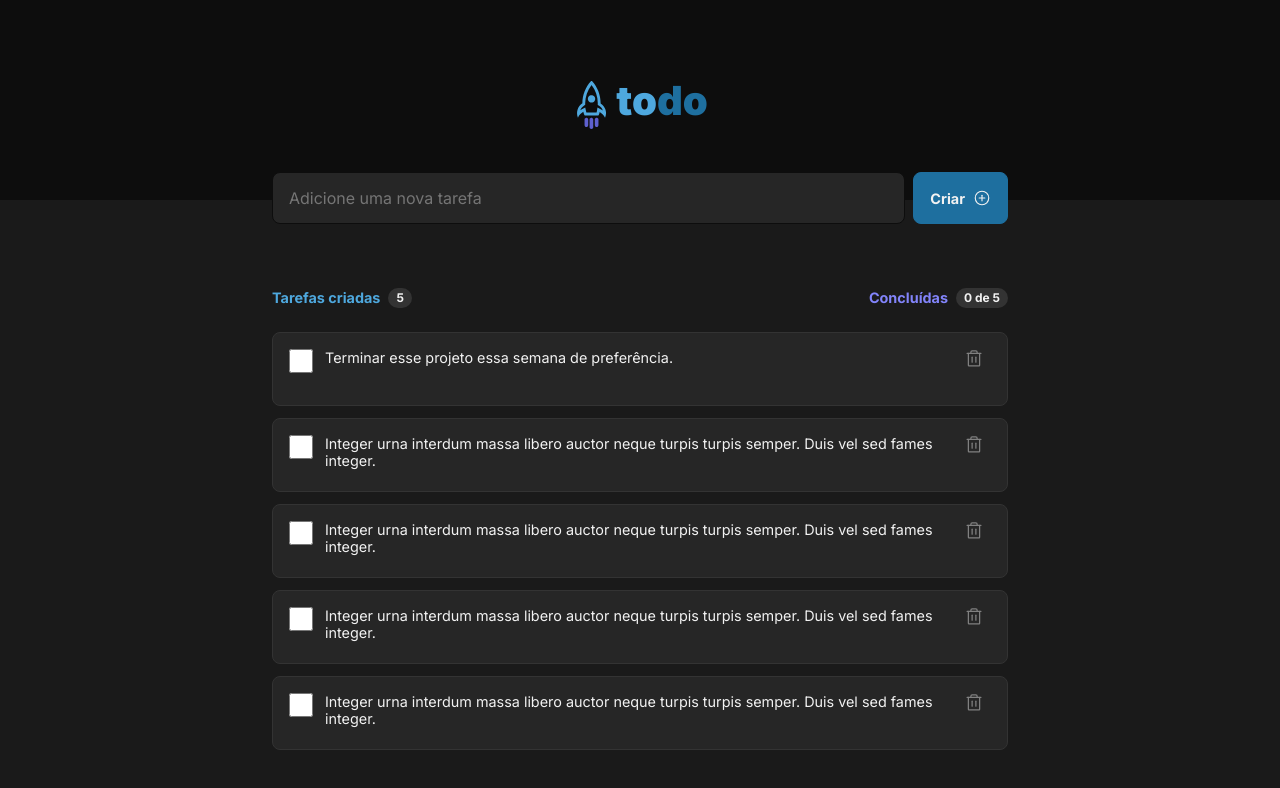
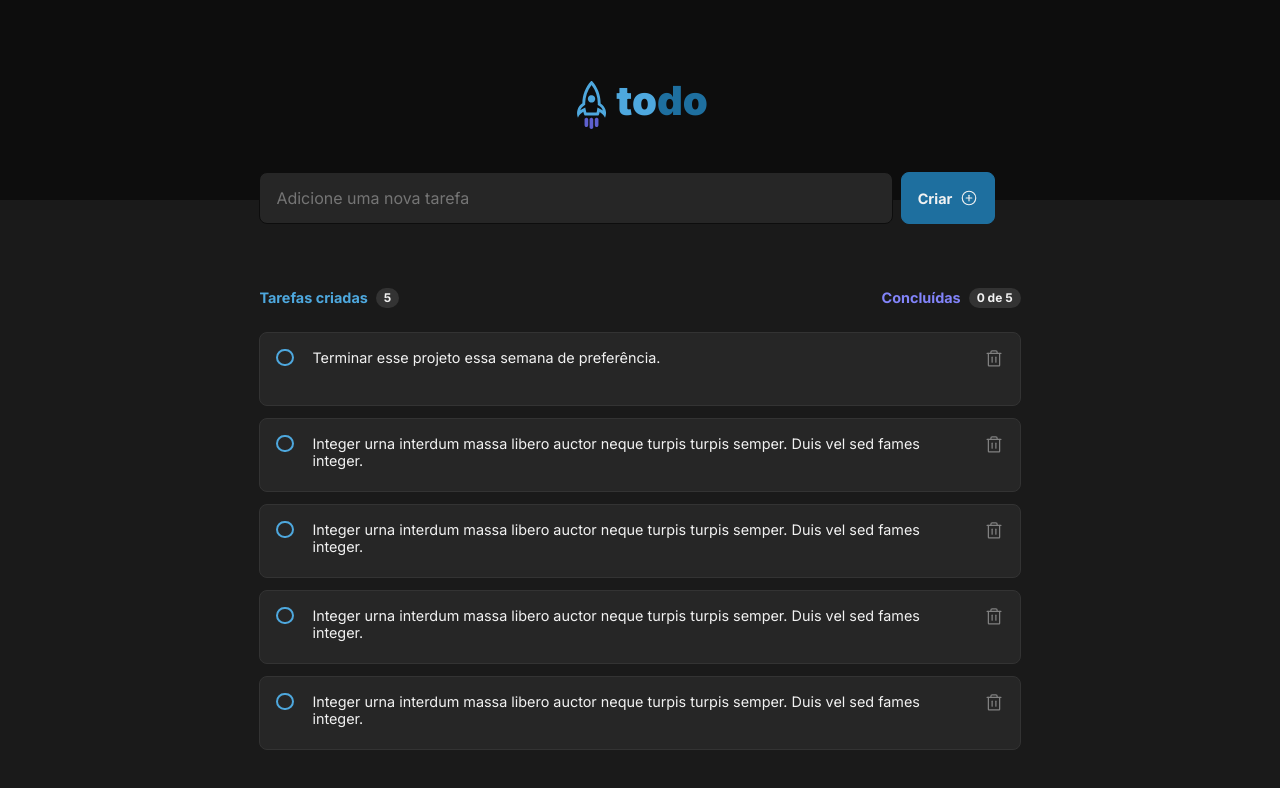
Before and after one commit to gregoryi2/Todo-list, a React (Vite) app: page / in a window 1280 px wide. Shown: the top 788 px of the page. Built offline with nearby package versions, Linux system fonts and the light colour scheme.

Commit message:
Falta pouco!

```diff
--- a/src/Dashboard.jsx
+++ b/src/Dashboard.jsx
@@ -56,7 +56,6 @@ export function Dashboard() {
         setTasks([...tasks, newTask]);
     }
 
-
     function taskComplete() {
         const checkedComplete = event.target.checked;
 
@@ -108,7 +107,6 @@ export function Dashboard() {
                     </div>
                 </div>
 
-                {/* O componente Empyt está com display none. */}
                 <Empyt />
 
                 {tasks.map(task => {
--- a/src/Tasks.jsx
+++ b/src/Tasks.jsx
@@ -1,4 +1,4 @@
-import { Check, Trash } from "phosphor-react";
+import { Trash } from "phosphor-react";
 import styles from './Tasks.module.css';
 
 export function Tasks({ content, deleteTask, taskComplete }) {
@@ -13,11 +13,14 @@ export function Tasks({ content, deleteTask, taskComplete }) {
 
     return (
         <div className={styles.tasks}>
-            <input onChange={capturarConcluido} type="checkbox" />
-            <p>{content.title}</p>
-            <button type="submit">
-                <Trash size={20} onClick={deletar} />
-            </button>
+            <label className={styles.container}>
+                <input onChange={capturarConcluido} type="checkbox" />
+                <p>{content.title}</p>
+                <button type="submit">
+                    <Trash size={20} onClick={deletar} />
+                </button>
+                <span className={styles.checkmark}></span>
+          </label>
         </div>
     )
 }
--- a/src/Tasks.module.css
+++ b/src/Tasks.module.css
@@ -1,8 +1,4 @@
 .tasks {
-    display: flex;
-    flex-direction: row;
-    align-items: flex-start;
-
     background: var(--gray-500);
     border: 1px solid var(--gray-400);
     border-radius: 0.5rem;
@@ -13,15 +9,71 @@
     margin-top: 0.75rem;
 }
 
-.tasks input[type=checkbox] {
+.container {
+    display: flex;
+    flex-direction: row;
+    align-items: flex-start;
+}
+
+.checkmark {
+    position: absolute;
+    height: 1.090625rem;
+    width: 1.090625rem;
+    background-color: var(--gray-500);
+    border: 2px solid var(--blue);
+    border-radius: 0.9rem ;
+    cursor: pointer;
+}
+
+.container:hover input ~ .checkmark {
+    background-color: var(--gray-500);
+  }
+
+  /* When the checkbox is checked, add a blue background */
+  .container input:checked ~ .checkmark {
+    background-color: var(--purple-dark);
+    border: 0px solid var(--blue);
+  }
+
+  /* Create the checkmark/indicator (hidden when not checked) */
+  .checkmark:after {
+    content: "";
+    position: absolute;
+    display: none;
+  }
+
+  /* Show the checkmark when checked */
+  .container input:checked ~ .checkmark:after {
+    display: block;
+  }
+
+  /* Style the checkmark/indicator */
+  .container .checkmark:after {
+    left: 7px;
+    top: 4px;
+    width: 3px;
+    height: 6px;
+    border: solid white;
+    border-width: 0 2px 2px 0;
+    -webkit-transform: rotate(45deg);
+    -ms-transform: rotate(45deg);
+    transform: rotate(45deg);
+  }
+
+.tasks .container input[type=checkbox] {
     width: 1.5rem;
     height: 1.5rem;
 
     border: 1px solid;
     border-radius: 1rem;
+
+    background-color: transparent;
+    color: transparent;
+
+    visibility: hidden;
 }
 
-.tasks p {
+.tasks .container p {
     color: var(--gray-100);
     font-family: 'Inter';
     font-weight: 400;
@@ -30,7 +82,7 @@
     width: 39.2rem;
     height: 2.5rem;
 
-    margin-right: 0.75rem;
+    margin-right: 2.75rem;
     margin-left: 0.75rem;
 }
 
@@ -39,14 +91,14 @@
     color: var(--gray-300) !important;
 } */
 
-.tasks button {
+.tasks .container button {
     color: var(--gray-300);
     background: transparent;
     border: 0px solid transparent;
     cursor: pointer;
 }
 
-.tasks button:hover {
+.tasks .container button:hover {
     opacity: 0.8;
     transform: 2s;
 }
```
